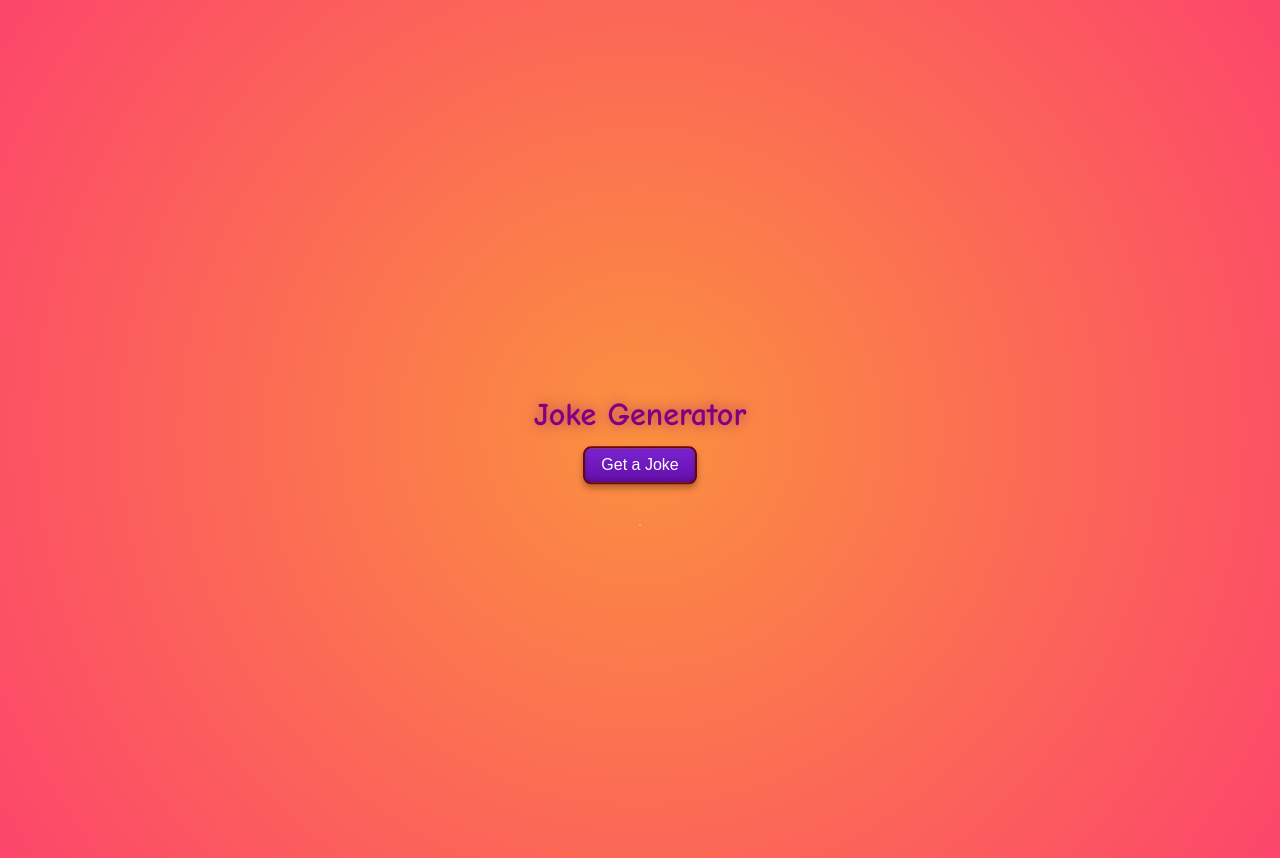
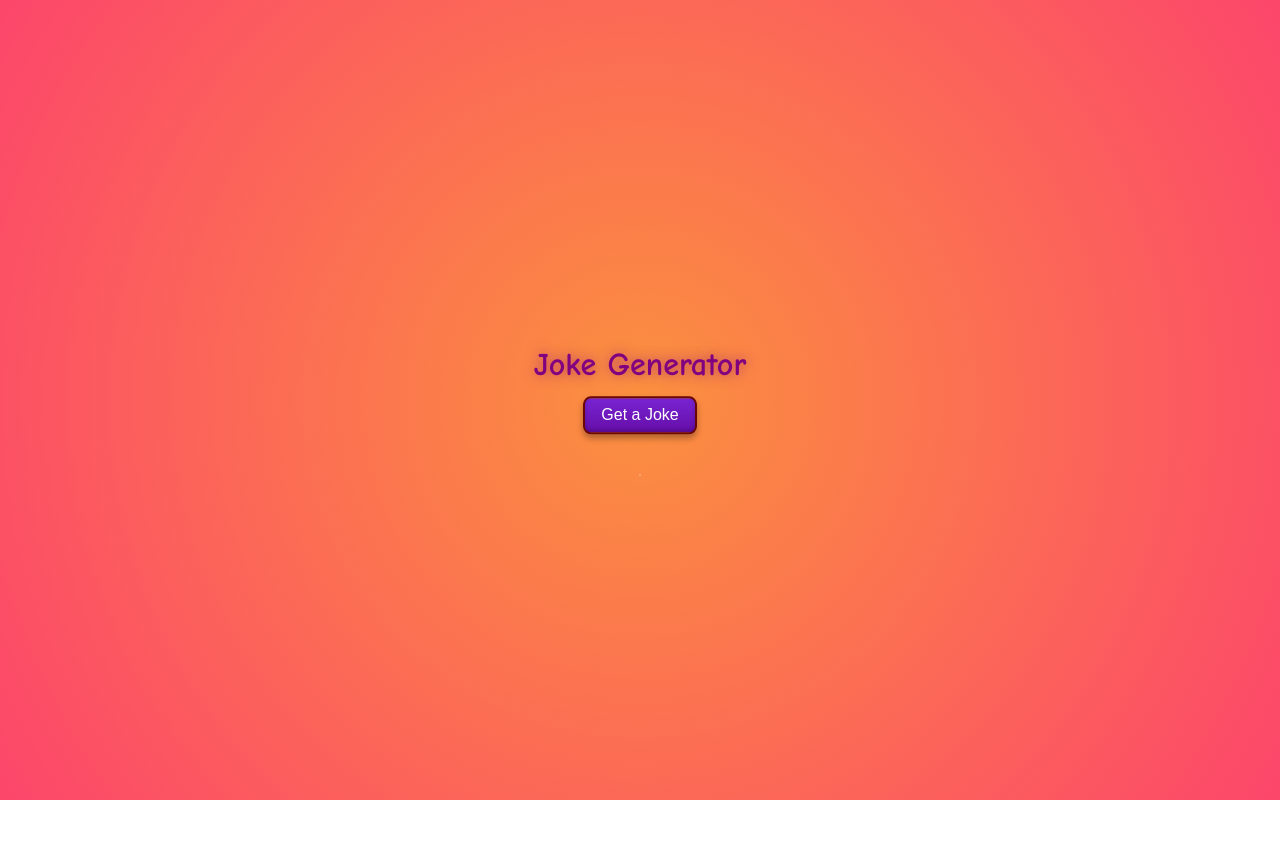
Before and after one commit to jacqueline-s-w/Joke-Generator, a plain HTML site: page index.html in a window 1280 px wide. After the commit the page ends 800 px from the top, so only its background shows below. Drawn offline with Linux system fonts and the light colour scheme.

Commit message:
fix: body positioning

```diff
--- a/style.css
+++ b/style.css
@@ -2,7 +2,7 @@ body {
   background: radial-gradient(circle, rgba(251, 144, 63, 1) 0%, rgba(252, 70, 107, 1) 100%);
   font-family: 'Comic Sans MS', cursive, sans-serif;
   text-align: center;
-  margin-top: 50px;
+  margin: 0 auto;
 
   display: flex;
   flex-direction: column;
```
